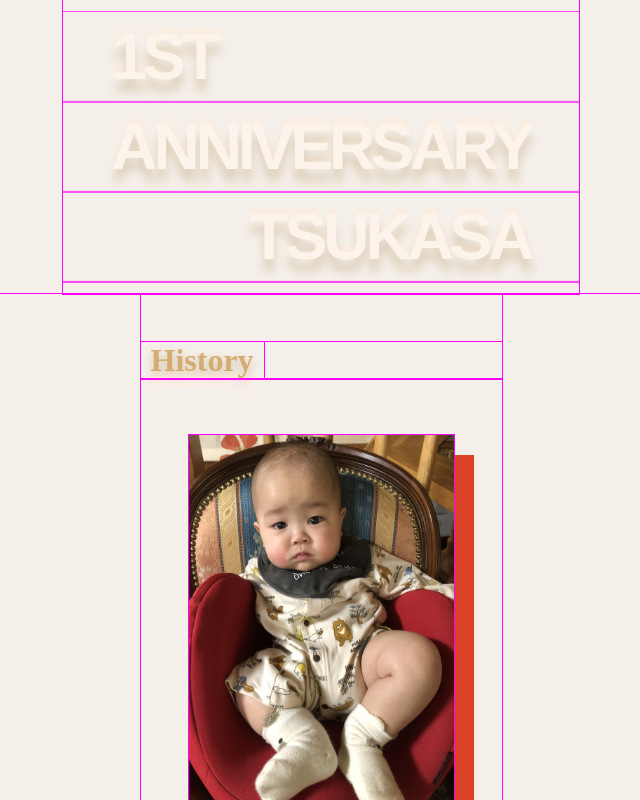
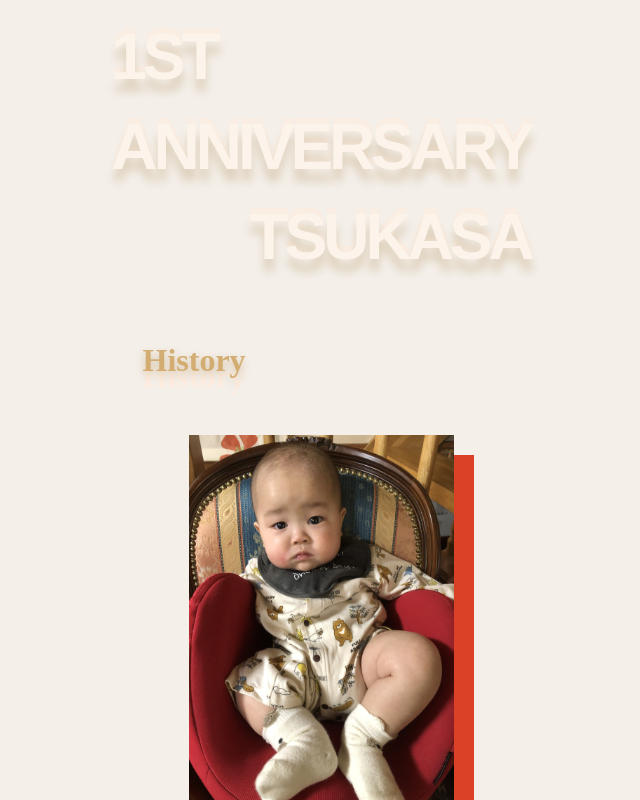
Before and after one commit to yuutan1017/1st-anniversary-T, a React (Vite) app: page / in a window 1280 px wide. Shown: the top 800 px of the page, without its empty margins (319-959 px from the left). Built offline with nearby package versions, Linux system fonts and the light colour scheme.

Commit message:
fix : row gap

```diff
--- a/src/scss/History.scss
+++ b/src/scss/History.scss
@@ -26,13 +26,12 @@ section {
   }
 
   .image-bg {
-
-    padding: 1.5rem 2rem;
-
+    display: grid;
+    padding: 2rem;
+    row-gap: 1rem;
 
     .image {
-      margin: 2rem 1rem 10px;
-      position: relative;
+      margin: 1.5rem;
       text-align: center;
       box-shadow: 20px 20px 0 $January;
 
--- a/src/scss/Layout.scss
+++ b/src/scss/Layout.scss
@@ -1,5 +1,5 @@
 * {
-  outline: solid 1px magenta;
+  // outline: solid 1px magenta;
   display: border-box;
   margin: 0;
   padding: 0;
```
